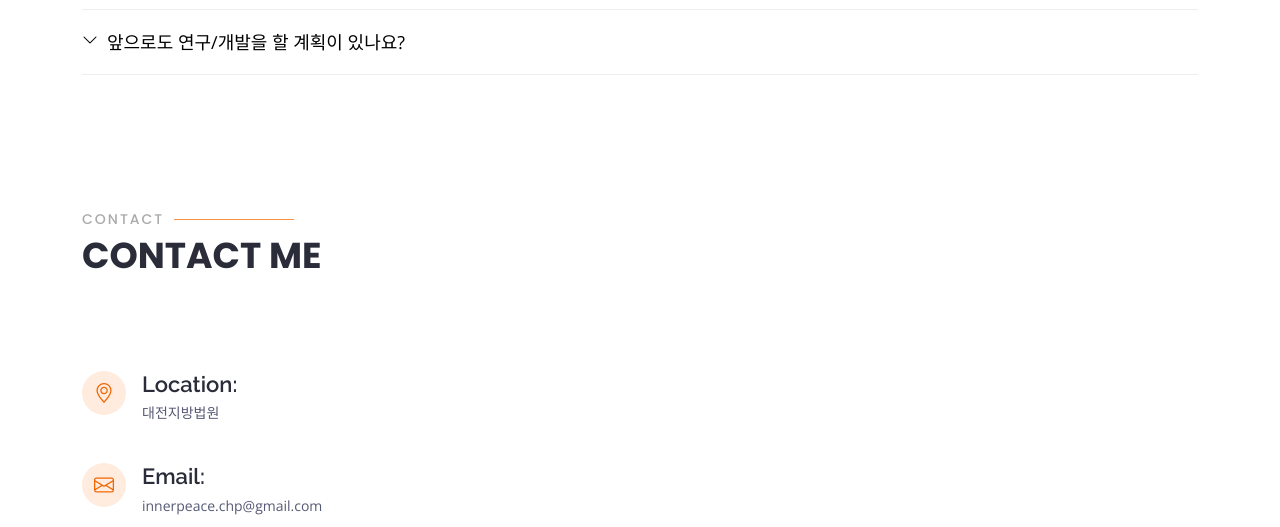
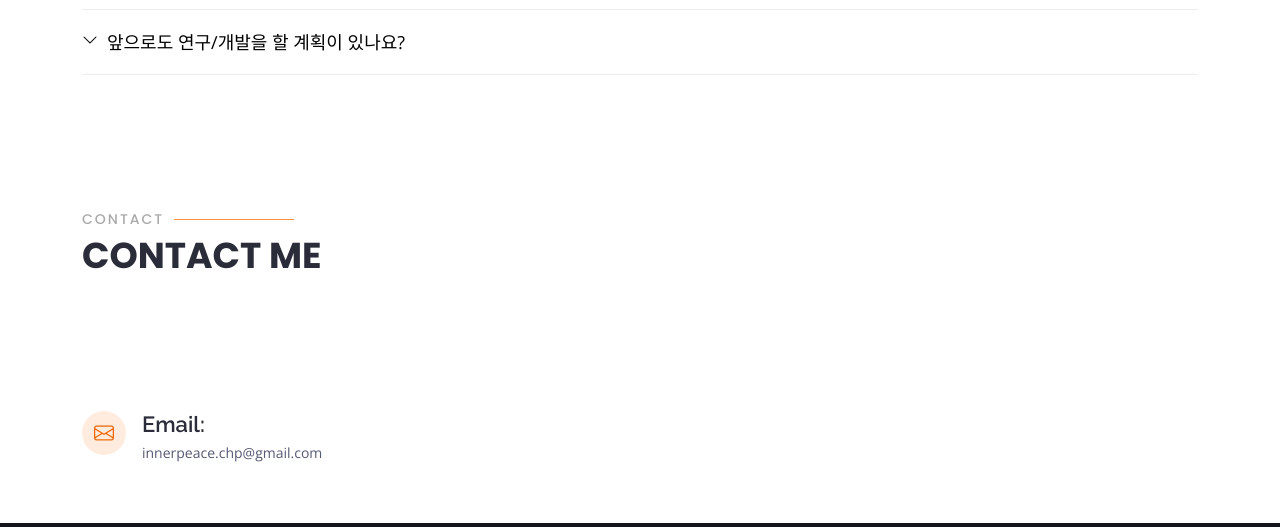
Before and after one commit to StarNJey/chp, a plain HTML site: page index.html in a window 1280 px wide. Shown: the part 4865-5392 px from the top of the page. Drawn offline with nearby package versions, Linux system fonts and the light colour scheme.

Commit message:
Update index.html

```diff
--- a/index.html
+++ b/index.html
@@ -688,11 +688,11 @@
 
           <div class="col-lg-4" data-aos="fade-right">
             <div class="info">
-              <div class="address">
+            <!--  <div class="address">
                 <i class="bi bi-geo-alt"></i>
-                <h4>Location:</h4>
+              <h4>Location:</h4>
                 <p>대전지방법원</p>
-              </div>
+              </div> -->
 
               <div class="email">
                 <i class="bi bi-envelope"></i>
```
